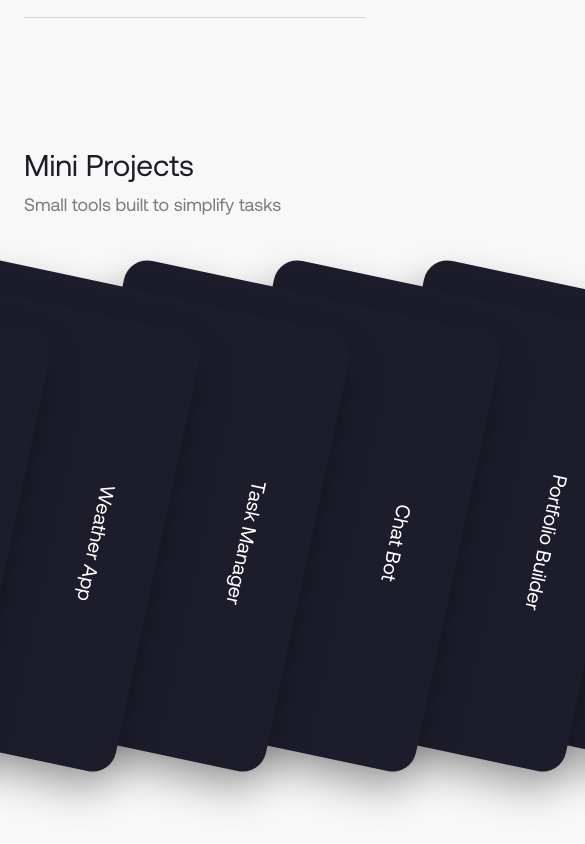
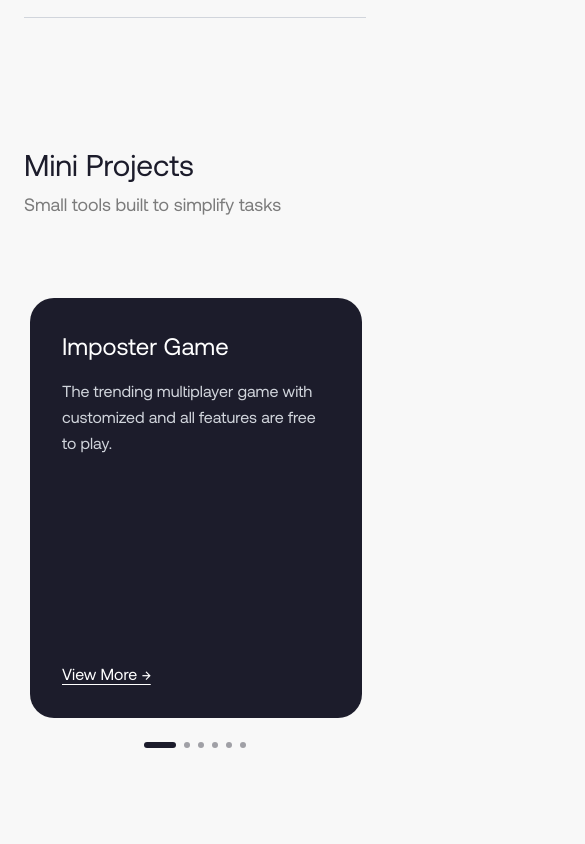
Before and after one commit to SerenEdge/daham-serenedge, a Next.js app: page / in a window 390 px wide. Shown: the part 2402-3246 px from the top of the page, 585 px wide, since content can reach past the window. Built offline with nearby package versions, Linux system fonts and the light colour scheme.

Commit message:
responsive so far

```diff
--- a/app/globals.css
+++ b/app/globals.css
@@ -52,6 +52,16 @@
   }
 }
 
+/* Hide scrollbar for mobile carousel */
+.scrollbar-hide {
+  -ms-overflow-style: none;
+  scrollbar-width: none;
+}
+
+.scrollbar-hide::-webkit-scrollbar {
+  display: none;
+}
+
 body {
   background: var(--background);
   color: var(--foreground);
--- a/components/Portfolio.tsx
+++ b/components/Portfolio.tsx
@@ -1,6 +1,6 @@
 "use client";
 
-import { useRef, useState } from "react";
+import { useRef, useState, useEffect } from "react";
 import Link from "next/link";
 import gsap from "gsap";
 
@@ -8,6 +8,23 @@ export default function Portfolio() {
     const sectionRef = useRef<HTMLElement>(null);
     const [hoveredProject, setHoveredProject] = useState<number | null>(null);
     const [hoveredMiniCard, setHoveredMiniCard] = useState<number | null>(null);
+    const [isMobile, setIsMobile] = useState(false);
+    const [isTablet, setIsTablet] = useState(false);
+    const [activeCardIndex, setActiveCardIndex] = useState(0);
+    const carouselRef = useRef<HTMLDivElement>(null);
+
+    // Responsive breakpoint detection
+    useEffect(() => {
+        const handleResize = () => {
+            const width = window.innerWidth;
+            setIsMobile(width < 720);
+            setIsTablet(width >= 720 && width < 1024);
+        };
+
+        handleResize(); // Initial check
+        window.addEventListener('resize', handleResize);
+        return () => window.removeEventListener('resize', handleResize);
+    }, []);
 
     const mainProjects = [
         {
@@ -84,9 +101,10 @@ export default function Portfolio() {
                         {mainProjects.map((project, index) => (
                             <div
                                 key={index}
-                                className="relative border-b border-gray-300 pb-8 mb-8"
-                                onMouseEnter={() => setHoveredProject(index)}
-                                onMouseLeave={() => setHoveredProject(null)}
+                                className="relative border-b border-gray-300 pb-8 mb-8 cursor-pointer"
+                                onMouseEnter={() => !isMobile && setHoveredProject(index)}
+                                onMouseLeave={() => !isMobile && setHoveredProject(null)}
+                                onClick={() => isMobile && setHoveredProject(hoveredProject === index ? null : index)}
                             >
                                 {/* Project Info - Always visible */}
                                 <div className="flex justify-between items-center mb-4 relative z-10">
@@ -104,13 +122,16 @@ export default function Portfolio() {
                                 <div
                                     className="overflow-hidden transition-all duration-500 ease-out"
                                     style={{
-                                        maxHeight: hoveredProject === index ? '600px' : '0px',
+                                        maxHeight: hoveredProject === index
+                                            ? (isMobile ? '800px' : isTablet ? '700px' : '600px')
+                                            : '0px',
                                         opacity: hoveredProject === index ? 1 : 0
                                     }}
                                 >
                                     <div className="mt-8 grid grid-cols-1 lg:grid-cols-2 gap-8">
-                                        {/* Image Placeholder - Smaller size */}
-                                        <div className="bg-gray-200 rounded-2xl h-64 flex items-center justify-center">
+                                        {/* Image Placeholder - Responsive size */}
+                                        <div className={`bg-gray-200 rounded-2xl flex items-center justify-center ${isMobile ? 'h-48' : isTablet ? 'h-56' : 'h-64'
+                                            }`}>
                                             <span className="text-gray-400 text-lg font-medium">Project Image</span>
                                         </div>
 
@@ -162,24 +183,83 @@ export default function Portfolio() {
                         <p className="text-tertiary text-lg">Small tools built to simplify tasks</p>
                     </div>
 
-                    {/* Stacked Cards - Each card tilted 12deg individually */}
-                    <div className="relative h-[500px] flex items-center justify-center">
+                    {/* Stacked Cards - Responsive layout */}
+                    <div className={`relative flex items-center ${isMobile
+                        ? 'w-full flex-col py-8'
+                        : 'justify-center'
+                        } ${isTablet ? 'h-[400px]' : isMobile ? 'h-auto' : 'h-[500px]'}`}>
+                        {isMobile ? (
+                            // Mobile: Horizontal scrollable carousel
+                            <>
+                                <div
+                                    ref={carouselRef}
+                                    className="w-full overflow-x-auto snap-x snap-mandatory scrollbar-hide"
+                                    onScroll={(e) => {
+                                        const container = e.currentTarget;
+                                        // Approximate card width (85vw) + gap (16px)
+                                        const cardWidth = window.innerWidth * 0.85 + 16;
+                                        const scrollLeft = container.scrollLeft;
+                                        const index = Math.round(scrollLeft / cardWidth);
+                                        setActiveCardIndex(index);
+                                    }}
+                                >
+                                    <div className="flex gap-4 px-6 w-max">
+                                        {miniProjects.map((project, index) => (
+                                            <div
+                                                key={index}
+                                                className="flex-shrink-0 w-[85vw] max-w-md h-[420px] bg-[#1c1c2b] text-white rounded-3xl p-8 snap-center"
+                                            >
+                                                <div className="flex flex-col h-full justify-between">
+                                                    <div>
+                                                        <h3 className="text-2xl font-medium mb-4">{project.title}</h3>
+                                                        <p className="text-gray-300 text-base leading-relaxed">{project.description}</p>
+                                                    </div>
+                                                    <Link
+                                                        href="#"
+                                                        className="inline-block text-white underline underline-offset-4 hover:text-gray-300 transition-colors self-start"
+                                                    >
+                                                        View More →
+                                                    </Link>
+                                                </div>
+                                            </div>
+                                        ))}
+                                    </div>
+                                </div>
+
+                                {/* Scroll Indicators */}
+                                <div className="flex justify-center gap-2 mt-6">
+                                    {miniProjects.map((_, index) => (
+                                        <div
+                                            key={index}
+                                            className={`h-1.5 rounded-full transition-all duration-300 ${index === activeCardIndex
+                                                ? 'w-8 bg-[#1c1c2b]'
+                                                : 'w-1.5 bg-[#1c1c2b]/40'
+                                                }`}
+                                        />
+                                    ))}
+                                </div>
+                            </>
+                        ) : (
+                            // Tablet & Desktop: Tilted stack
+                            <>
                                 {miniProjects.map((project, index) => {
                                     const isHovered = hoveredMiniCard === index;
-                            // Center the cards and spread them out
                                     const totalCards = miniProjects.length;
                                     const centerOffset = (totalCards - 1) / 2;
-                            const translateX = (index - centerOffset) * 150; // Reduced spacing for tighter grouping
-                            const zIndex = miniProjects.length - index; // Back cards have lower z-index
+                                    const spacing = isTablet ? 80 : 150;
+                                    const translateX = (index - centerOffset) * spacing;
+                                    const rotation = isTablet ? 8 : 12;
+                                    const zIndex = miniProjects.length - index;
 
                                     return (
                                         <div
                                             key={index}
-                                    className="absolute w-96 h-[450px] bg-[#1c1c2b] text-white rounded-3xl p-8 transition-all duration-500 cursor-pointer"
+                                            className={`absolute bg-[#1c1c2b] text-white rounded-3xl p-8 transition-all duration-200 cursor-pointer ${isTablet ? 'w-80 h-[380px]' : 'w-96 h-[450px]'
+                                                }`}
                                             style={{
                                                 transform: isHovered
                                                     ? `translateX(${translateX}px) translateY(-80px) rotate(0deg) scale(1.05)`
-                                            : `translateX(${translateX}px) translateY(0px) rotate(12deg) scale(1)`,
+                                                    : `translateX(${translateX}px) translateY(0px) rotate(${rotation}deg) scale(1)`,
                                                 zIndex: isHovered ? 100 : zIndex,
                                                 boxShadow: isHovered
                                                     ? '0 30px 60px rgba(0, 0, 0, 0.5)'
@@ -203,7 +283,10 @@ export default function Portfolio() {
                                                 </div>
                                             ) : (
                                                 <div className="flex items-center justify-end h-full pr-4">
-                                            <h3 className="text-xl font-medium" style={{ writingMode: 'vertical-lr', textOrientation: 'mixed' }}>
+                                                    <h3
+                                                        className="text-xl font-medium"
+                                                        style={{ writingMode: 'vertical-lr', textOrientation: 'mixed', transform: 'rotate(180deg)' }}
+                                                    >
                                                         {project.title}
                                                     </h3>
                                                 </div>
@@ -211,6 +294,8 @@ export default function Portfolio() {
                                         </div>
                                     );
                                 })}
+                            </>
+                        )}
                     </div>
                 </div>
             </div>
```
Lines whose indentation alone changed are shown as unchanged.
